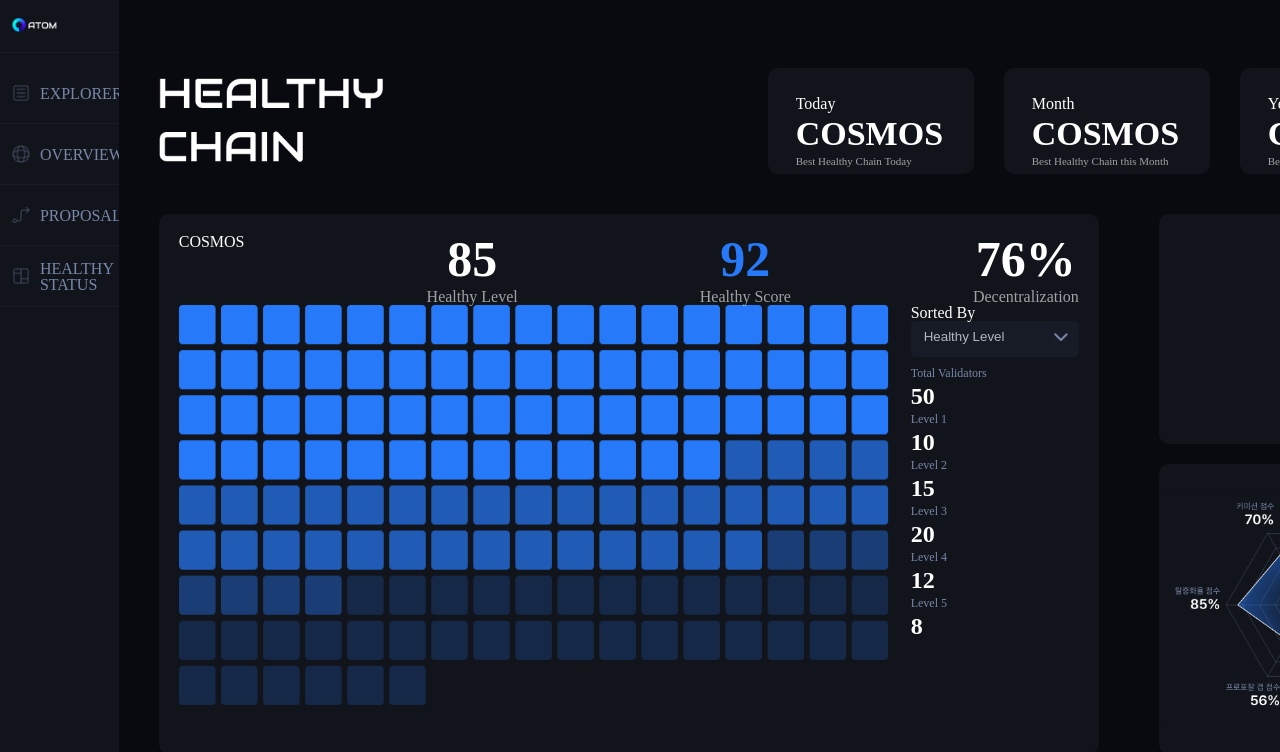
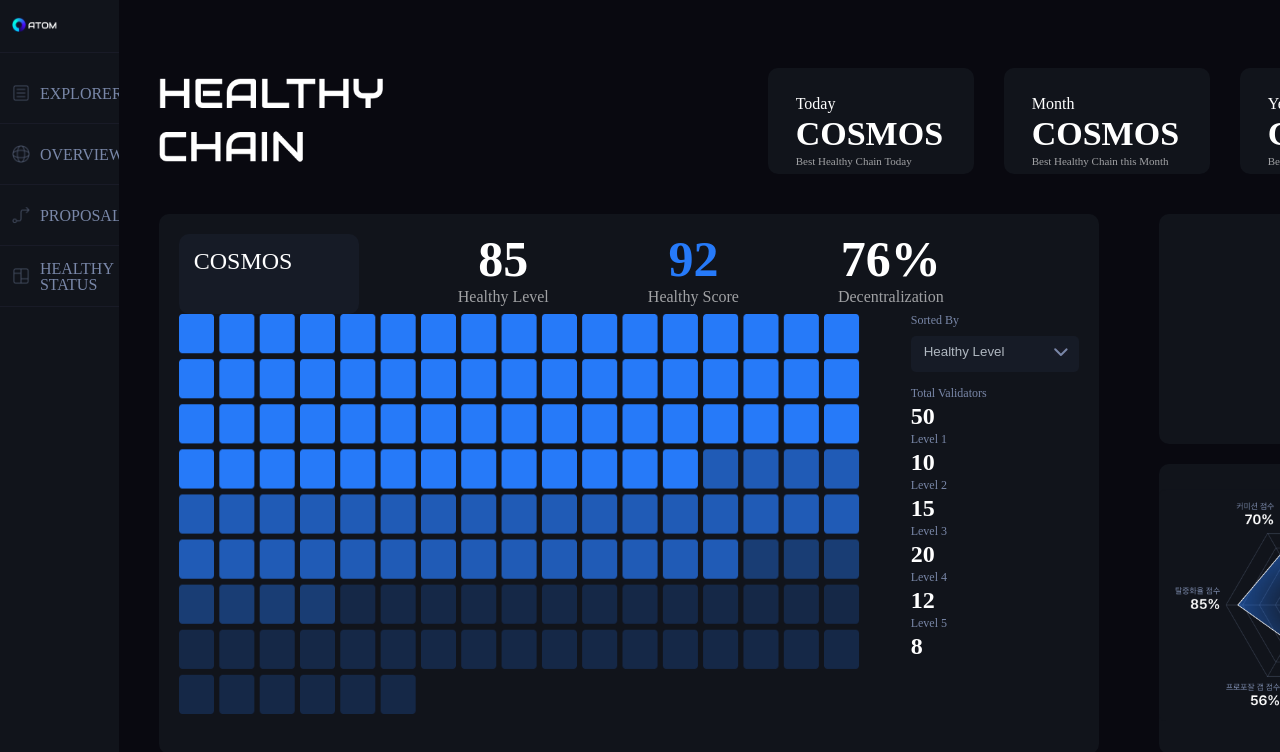
Before and after one commit to InformationDesign-Project/Client, a SvelteKit app: page / in a window 1280 px wide. Shown: the top 752 px of the page. Built offline with nearby package versions, Linux system fonts and the light colour scheme.

Commit message:
Add : DropdownBox 컴포넌트화

```diff
--- /dev/null
+++ b/src/components/DropdownMenu.svelte
@@ -0,0 +1,77 @@
+<script lang="ts">
+	import { onMount } from 'svelte';
+
+	let dropdownButton: HTMLButtonElement | null = null;
+	let dropdownContent: HTMLDivElement | null = null;
+
+	onMount(() => {
+		dropdownButton = document.getElementById('dropdownButton') as HTMLButtonElement | null;
+		dropdownContent = document.getElementById('dropdownContent') as HTMLDivElement | null;
+
+		if (dropdownButton && dropdownContent) {
+			// 초기에 드롭다운 옵션 목록을 가려줍니다.
+			dropdownContent.style.display = 'none';
+
+			// 드롭다운 버튼 클릭 시 옵션 목록 토글
+			dropdownButton.addEventListener('click', () => {
+				if (dropdownContent) {
+					// 현재 상태를 확인하여 토글합니다.
+					if (dropdownContent.style.display === 'none') {
+						dropdownContent.style.display = 'block';
+					} else {
+						dropdownContent.style.display = 'none';
+					}
+				}
+			});
+
+			// 옵션을 클릭하면 선택한 옵션을 드롭다운 버튼 텍스트로 설정하고 목록 숨기기
+			const options = document.querySelectorAll('.sorting-option');
+			options.forEach((option) => {
+				option.addEventListener('click', () => {
+					if (dropdownButton) {
+						dropdownButton.textContent = option.textContent || 'Select Sorting Option';
+						// 옵션 선택 후 목록을 다시 가립니다.
+						dropdownContent.style.display = 'none';
+					}
+				});
+			});
+
+			// 드롭다운 옵션 목록 외의 영역을 클릭하면 목록 숨기기
+			window.addEventListener('click', (event) => {
+				if (dropdownContent && dropdownButton) {
+					if (event.target !== dropdownContent && event.target !== dropdownButton) {
+						dropdownContent.style.display = 'none';
+					}
+				}
+			});
+		}
+	});
+</script>
+
+<div class="dropdown">
+	<button class="dropdown-toggle" id="dropdownButton">Healthy Level</button>
+	<div class="dropdown-content" id="dropdownContent">
+		<div class="sorting-option">Option 1</div>
+		<div class="sorting-option">Option 2</div>
+		<div class="sorting-option">Option 3</div>
+		<!-- 원하는 옵션들을 추가하세요 -->
+	</div>
+</div>
+
+<style lang="scss">
+.dropdown-toggle {
+		display: flex;
+		width: 168px;
+		height: 36px;
+		padding: 8px 10.24px 8.12px 13px;
+		border-radius: 5px;
+		background-color: #161b26;
+		color: #afb7c0;
+		border: none;
+		margin-bottom: 10px;
+	}
+	.dropdown-toggle::after {
+		content: url('/layout/Rectangle.png');
+		margin-left: 50px;
+	}
+</style>
--- a/src/routes/+page.svelte
+++ b/src/routes/+page.svelte
@@ -1,51 +1,5 @@
 <script lang="ts">
-	import { onMount } from 'svelte';
-
-	let dropdownButton: HTMLButtonElement | null = null;
-	let dropdownContent: HTMLDivElement | null = null;
-
-	onMount(() => {
-		dropdownButton = document.getElementById('dropdownButton') as HTMLButtonElement | null;
-		dropdownContent = document.getElementById('dropdownContent') as HTMLDivElement | null;
-
-		if (dropdownButton && dropdownContent) {
-			// 초기에 드롭다운 옵션 목록을 가려줍니다.
-			dropdownContent.style.display = 'none';
-
-			// 드롭다운 버튼 클릭 시 옵션 목록 토글
-			dropdownButton.addEventListener('click', () => {
-				if (dropdownContent) {
-					// 현재 상태를 확인하여 토글합니다.
-					if (dropdownContent.style.display === 'none') {
-						dropdownContent.style.display = 'block';
-					} else {
-						dropdownContent.style.display = 'none';
-					}
-				}
-			});
-
-			// 옵션을 클릭하면 선택한 옵션을 드롭다운 버튼 텍스트로 설정하고 목록 숨기기
-			const options = document.querySelectorAll('.sorting-option');
-			options.forEach((option) => {
-				option.addEventListener('click', () => {
-					if (dropdownButton) {
-						dropdownButton.textContent = option.textContent || 'Select Sorting Option';
-						// 옵션 선택 후 목록을 다시 가립니다.
-						dropdownContent.style.display = 'none';
-					}
-				});
-			});
-
-			// 드롭다운 옵션 목록 외의 영역을 클릭하면 목록 숨기기
-			window.addEventListener('click', (event) => {
-				if (dropdownContent && dropdownButton) {
-					if (event.target !== dropdownContent && event.target !== dropdownButton) {
-						dropdownContent.style.display = 'none';
-					}
-				}
-			});
-		}
-	});
+	import DropdownMenu from '../components/DropdownMenu.svelte';
 </script>
 
 <body>
@@ -100,14 +54,7 @@
 				</div>
 				<div class="sidebar">
 					<div class="sorted-by">Sorted By</div>
-					<div class="dropdown">
-						<button class="dropdown-toggle" id="dropdownButton">Healthy Level</button>
-						<div class="dropdown-content" id="dropdownContent">
-							<div class="sorting-option">Option 1</div>
-							<div class="sorting-option">Option 2</div>
-							<div class="sorting-option">Option 3</div>
-							<!-- 원하는 옵션들을 추가하세요 -->
-						</div>
+					<DropdownMenu /> <!-- DropdownMenu 컴포넌트 사용 -->
 					<div class="validators-info">
 						<div class="validators-info-item">
 							<div class="validators-info-label">Total Validators</div>
@@ -137,7 +84,6 @@
 				</div>
 			</div>
 		</div>
-		</div>
 		<div class="right-section">
 			<div class="coin-list-section">
 				<!-- 코인 목록 섹션 -->
@@ -162,6 +108,7 @@
 	}
 
 	.logo {
+		// 로고 스타일링
 		flex-grow: 0;
 		padding-left: 40px;
 		padding-top: 15px;
@@ -188,7 +135,8 @@
 		align-items: flex-start;
 	}
 
-.time-period, .coin-name, .title {
+	.time-period {
+		font-size: 16px;
 		font-weight: normal;
 		margin-bottom: 5px;
 	}
@@ -196,11 +144,30 @@
 	.coin-name {
 		font-size: 34px;
 		font-weight: bold;
+		margin-bottom: 5px;
 	}
 
 	.title {
 		font-size: 11px;
+		font-weight: normal;
 		opacity: 0.6;
+	}
+	.dashboard-coin {
+		background-color: #161b26;
+		padding: 15px 15px;
+		border-radius: 10px;
+		width: 150px;
+		height: 50px;
+
+		font-size: 24px;
+		color: #ffffff;
+	}
+
+	.sorted-by {
+		font-size: 12px;
+		font-style: normal;
+		color: #7987a8;
+		margin-bottom: 10px;
 	}
 
 	.dashboard-container {
@@ -219,19 +186,17 @@
 		border-radius: 10px;
 		background-color: #11141b;
 		color: #fff;
+		border-radius: 10px;
 		margin: 20px;
-}
 
-.dashboard-top-line, .dashboard-main {
+		.dashboard-top-line {
 			display: flex;
 			justify-content: space-between;
-}
-
+			width: 85%;
 			.dashboard-metric {
 				display: flex;
 				flex-direction: column;
 				align-items: center;
-	margin-left: 30px;
 
 				.metric-value {
 					font-size: 50px;
@@ -247,55 +212,29 @@
 					opacity: 0.6;
 				}
 			}
+		}
+
+		.dashboard-main {
+			display: flex;
+			width: 100%;
 
 			.sidebar {
 				flex-basis: 200px;
+				margin-left: 30px;
+			}
+		}
 	}
 
-.dropdown-toggle {
+	.validators-info-item {
 		display: flex;
-	width: 168px;
-	height: 36px;
-	padding: 8px 10.24px 8.12px 13px;
-	border-radius: 5px;
-	background-color: #161b26;
-	color: #afb7c0;
-	border: none;
-	margin-bottom: 10px;
+		flex-direction: column;
+		align-items: left;
 	}
 
-.dropdown-toggle::after {
-	content: url('/layout/Rectangle.png');
-	margin-left: 50px;
-}
-
-.heatmap {
-	display: flex;
-	width: 900px;
-	height: 400px;
-}
-
-.right-section {
-	display: flex;
-	flex-direction: column;
-	width: 300px;
-	height: 540px;
-	gap: 20px;
-	padding: 20px;
-}
-
-.coin-list-section, .rader-chart {
-	flex-grow: 1;
-	min-height: 230px;
-	width: 100%;
-	border-radius: 10px;
-	background-color: #11141b;
-	color: #fff;
-}
-
-/* 공통 스타일 */
-.validators-info-item, .validators-info-label, .validators-info-number {
+	/* validators-info-label 스타일 */
+	.validators-info-label {
 		font-size: 12px;
+		font-weight: normal;
 		margin-top: 5px;
 		margin-bottom: 5px;
 		color: #7987a8;
@@ -306,4 +245,29 @@
 		font-weight: bold;
 		color: #ffffff;
 	}
+	.heatmap {
+		display: flex;
+		width: 900px;
+		height: 400px;
+		// background-color: #161B26;
+		//border-radius: 10px;
+	}
+	.right-section {
+		display: flex;
+		flex-direction: column;
+		width: 300px;
+		height: 540px;
+		gap: 20px;
+		padding: 20px;
+	}
+
+	.coin-list-section,
+	.rader-chart {
+		flex-grow: 1;
+		min-height: 230px;
+		width: 100%;
+		border-radius: 10px;
+		background-color: #11141b;
+		color: #fff;
+	}
 </style>
```
Lines whose indentation alone changed are shown as unchanged.
